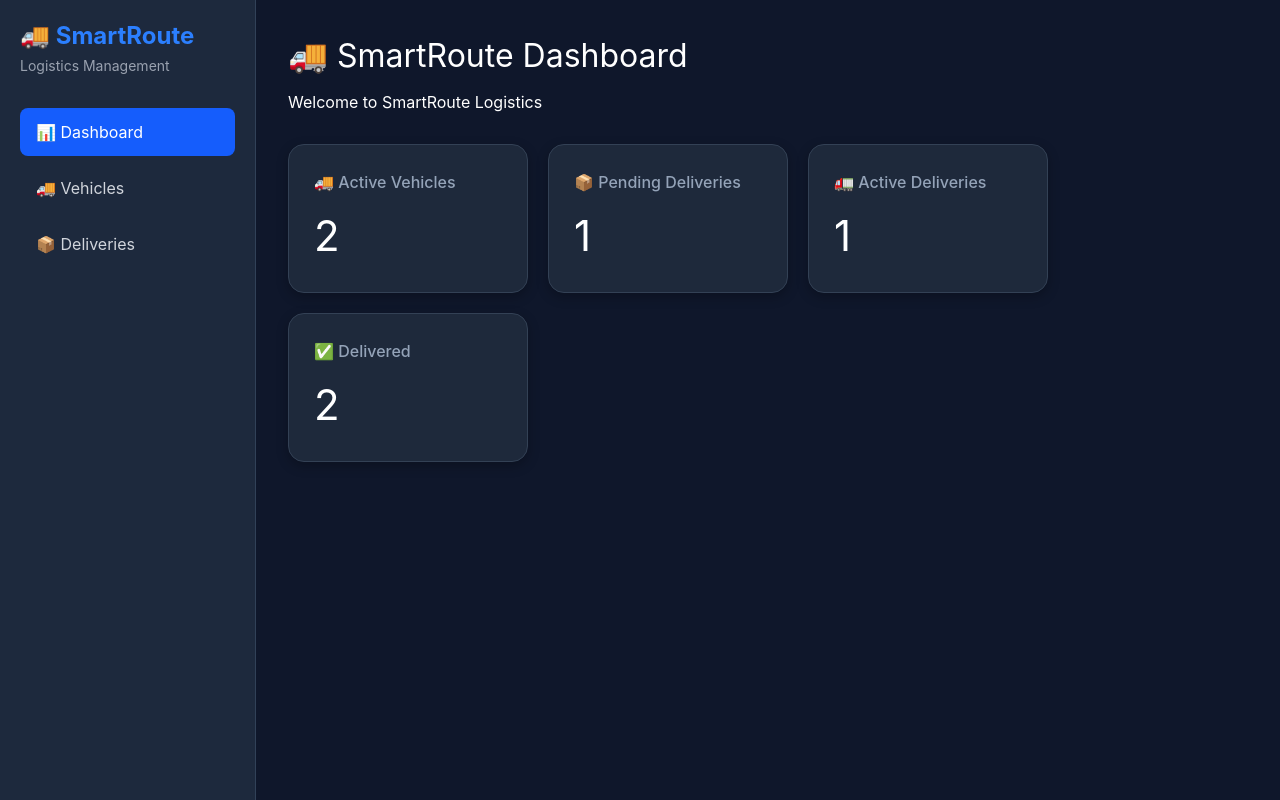
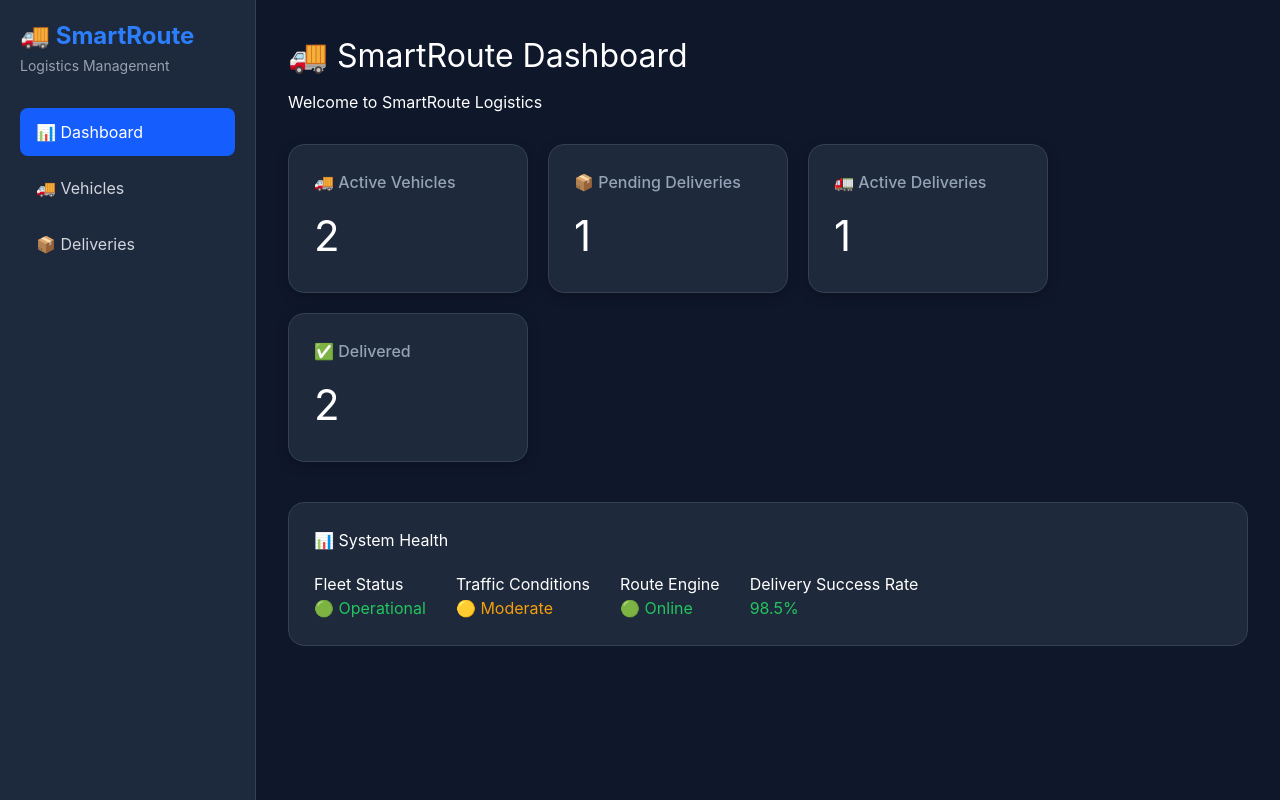
Before and after one commit to harshskarki/SmartRoute-Logistics-Management-System, a React (Vite) app: page / in a window 1280 px wide. Built offline with nearby package versions, Linux system fonts and the light colour scheme.

Commit message:
Phase 2.0 Dashboard Analytics Added

```diff
--- a/src/pages/Dashboard.jsx
+++ b/src/pages/Dashboard.jsx
@@ -174,7 +174,57 @@ function Dashboard() {
   {completedDeliveries}
 </h2>
         </div>
+            </div>
+
+      <div
+        style={{
+          marginTop: "40px",
+          background: "#1e293b",
+          padding: "25px",
+          borderRadius: "16px",
+          border: "1px solid #334155",
+        }}
+      >
+        <h2>📊 System Health</h2>
+
+        <div
+          style={{
+            display: "flex",
+            gap: "30px",
+            flexWrap: "wrap",
+            marginTop: "20px",
+          }}
+        >
+          <div>
+            <h4>Fleet Status</h4>
+            <p style={{ color: "#22c55e" }}>
+              🟢 Operational
+            </p>
+          </div>
+
+          <div>
+            <h4>Traffic Conditions</h4>
+            <p style={{ color: "#f59e0b" }}>
+              🟡 Moderate
+            </p>
+          </div>
+
+          <div>
+            <h4>Route Engine</h4>
+            <p style={{ color: "#22c55e" }}>
+              🟢 Online
+            </p>
+          </div>
+
+          <div>
+            <h4>Delivery Success Rate</h4>
+            <p style={{ color: "#22c55e" }}>
+              98.5%
+            </p>
+          </div>
+        </div>
       </div>
+
     </div>
   );
 }
```
